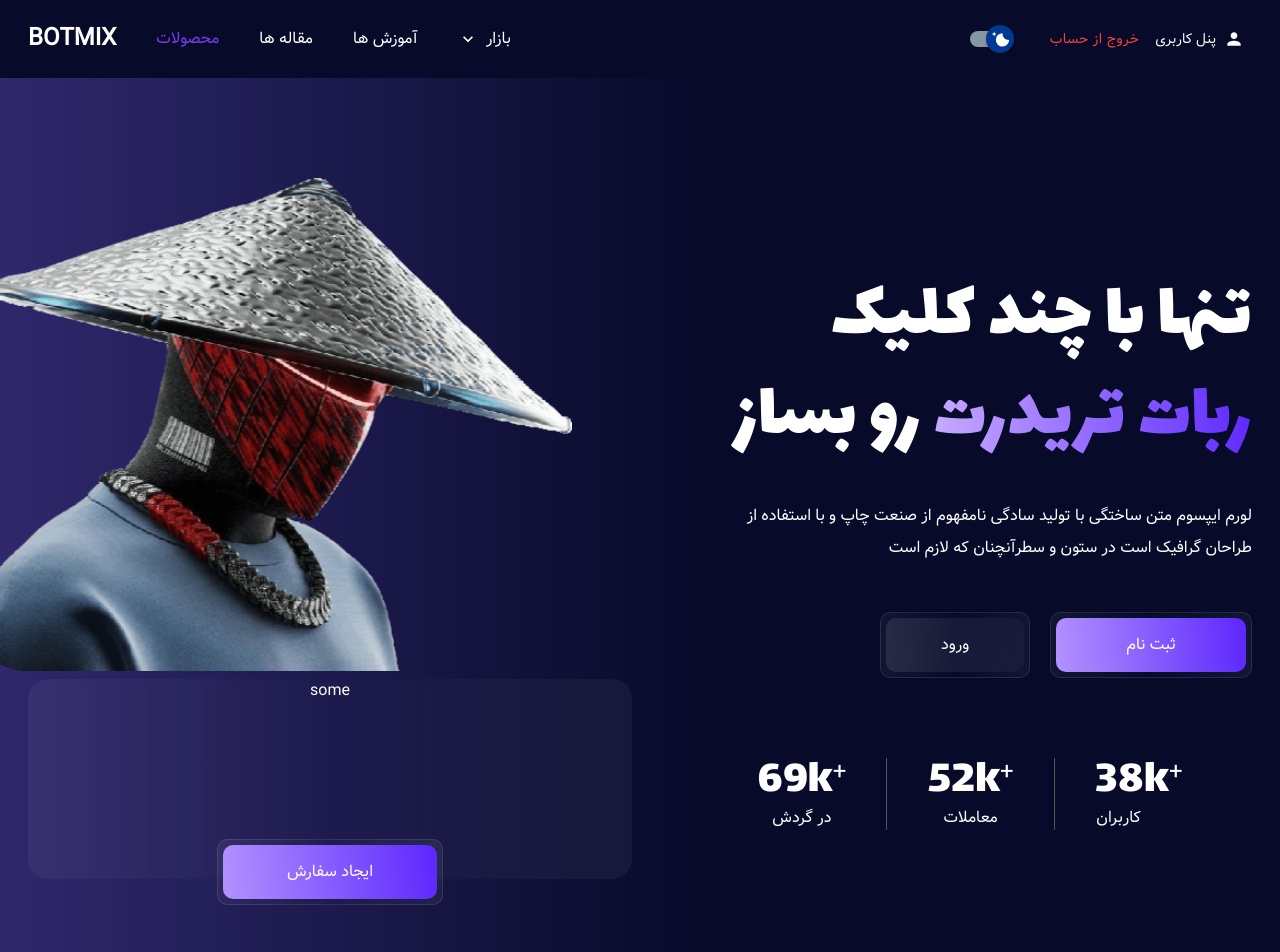
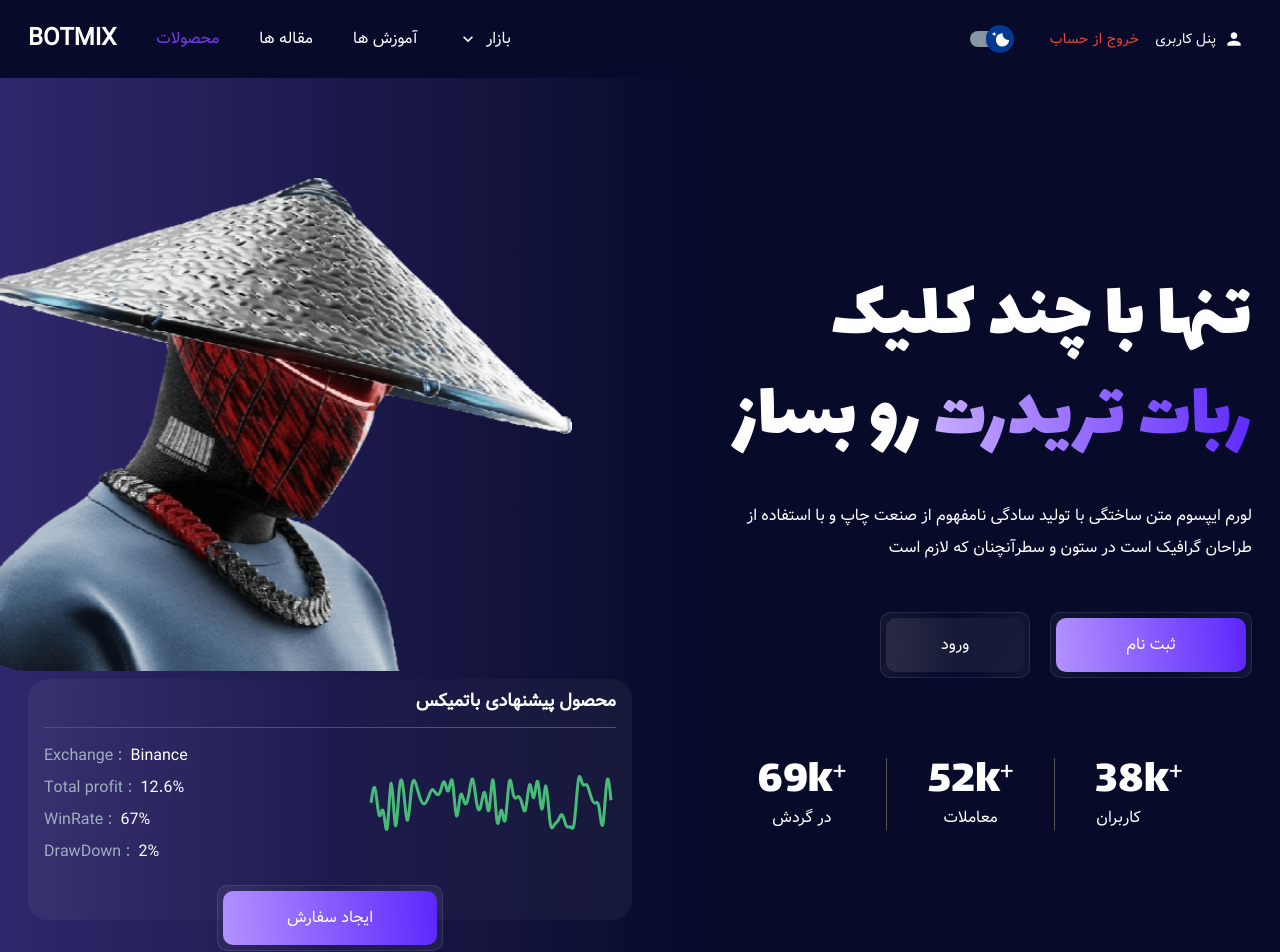
Before and after one commit to Alivolley/adminbotmix, a React (Vite) app: page / in a window 1280 px wide. Shown: the top 952 px of the page. Built offline with nearby package versions, Linux system fonts and the light colour scheme.

Commit message:
first section of home page ADDED bold product box

```diff
--- a/src/pages/home/Home.jsx
+++ b/src/pages/home/Home.jsx
@@ -1,10 +1,12 @@
 import CountUp from 'react-countup';
 import { Link } from 'react-router-dom';
+import { Line, LineChart, ResponsiveContainer } from 'recharts';
 
 // MUi
 import { Grid } from '@mui/material';
 
 // Assets
+import { useEffect } from 'react';
 import testPic from '../../assets/images/testPic.png';
 import { HomeStyle } from './home.style';
 
@@ -12,6 +14,16 @@ import { HomeStyle } from './home.style';
 import LinkComponent from '../../components/form-group/link-component/link-component';
 
 function Home() {
+  const testArray = [];
+
+  useEffect(() => {
+    for (let i = 0; i < 30; i++) {
+      testArray.push({
+        uv: Math.random(),
+      });
+    }
+  }, []);
+
   return (
     <HomeStyle>
       <div className="pb-40 pt-14 customSm:pt-[100px]">
@@ -84,13 +96,60 @@ function Home() {
             </div>
 
             <div
-              className="mt-2"
+              className="mt-2 px-4 py-2"
               id="home_card"
               data-aos="fade-up"
               data-aos-duration="1500"
               data-aos-offset="350"
             >
-              some
+              <p className="border-b-[1px] border-solid border-stone-600 pb-3 text-lg font-bold">
+                محصول پیشنهادی باتمیکس
+              </p>
+              <div
+                className="mt-4 flex items-center justify-between gap-6 pb-12 customMd:gap-16"
+                dir="ltr"
+              >
+                <div className="space-y-2">
+                  <div className="flex flex-wrap gap-2">
+                    <p className="whitespace-nowrap text-textGray">
+                      Exchange :{' '}
+                    </p>
+                    <p>Binance</p>
+                  </div>
+                  <div className="flex flex-wrap gap-2">
+                    <p className="whitespace-nowrap text-textGray">
+                      Total profit :{' '}
+                    </p>
+                    <p>12.6%</p>
+                  </div>
+                  <div className="flex flex-wrap gap-2">
+                    <p className="whitespace-nowrap text-textGray">
+                      WinRate :{' '}
+                    </p>
+                    <p>67%</p>
+                  </div>
+                  <div className="flex flex-wrap gap-2">
+                    <p className="whitespace-nowrap text-textGray">
+                      DrawDown :{' '}
+                    </p>
+                    <p>2%</p>
+                  </div>
+                </div>
+
+                <div className="w-[70px] customSm:max-w-[250px] customSm:grow">
+                  <ResponsiveContainer width="100%" height={60}>
+                    <LineChart width="100%" height="100%" data={testArray}>
+                      <Line
+                        dataKey="uv"
+                        type="natural"
+                        stroke="#48BB78"
+                        strokeWidth={3}
+                        dot={false}
+                      />
+                    </LineChart>
+                  </ResponsiveContainer>
+                </div>
+              </div>
               <div className="absolute inset-x-0 bottom-[-13%] flex justify-center">
                 <LinkComponent className="px-16">ایجاد سفارش</LinkComponent>
               </div>
--- a/src/pages/home/home.style.js
+++ b/src/pages/home/home.style.js
@@ -6,8 +6,6 @@ export const HomeStyle = styled.div(() => ({
     backdropFilter: 'blur(2px)',
     background:
       'linear-gradient(89.96deg,hsla(0,0%,100%,.05) .03%,hsla(0,0%,100%,.008) 49.67%,hsla(0,0%,100%,.05) 99.96%)',
-    height: '200px',
-    textAlign: 'center',
     borderRadius: '20px',
   },
 
```
Also changed, not shown: .eslintrc.cjs.
